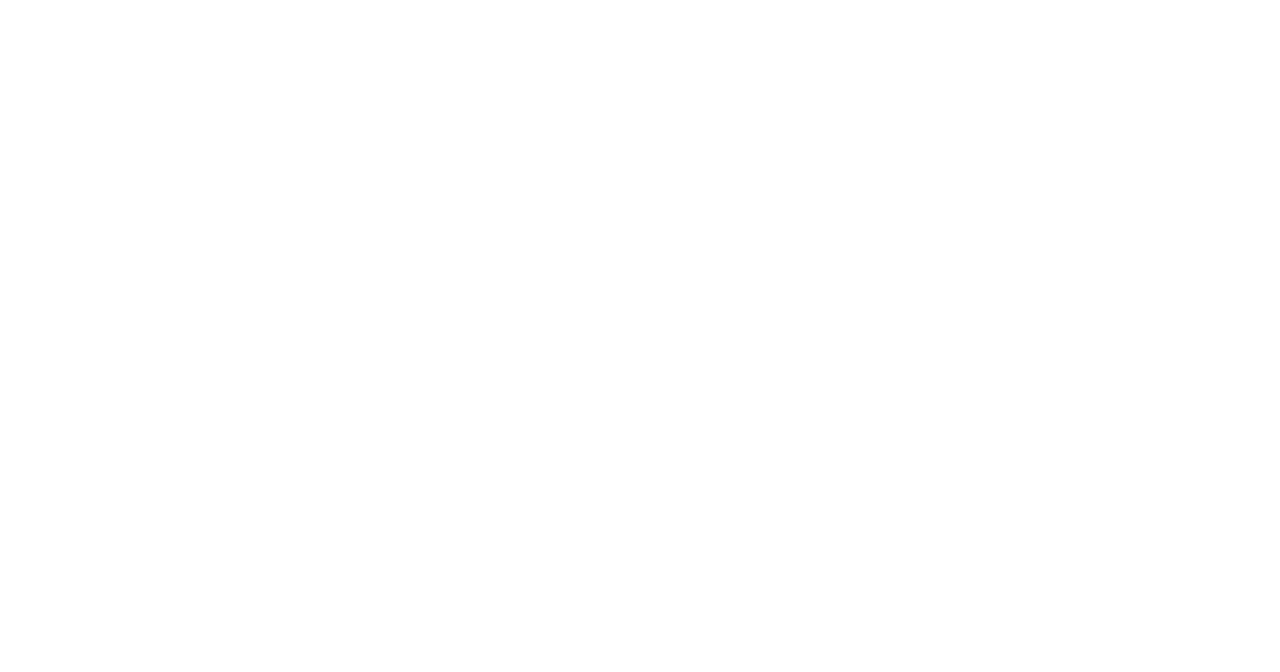
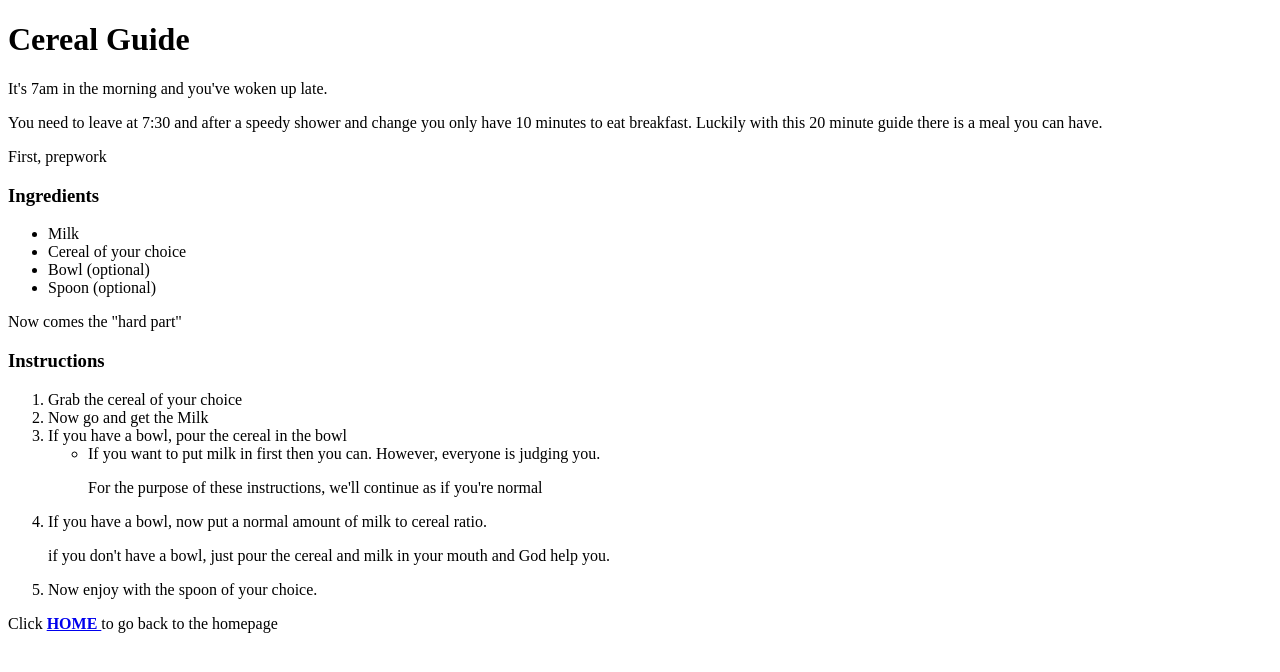
Before and after one commit to RobinOfLocksley/odin-recipes, a plain HTML site: page recipes/cereal.html in a window 1280 px wide. Drawn offline with Linux system fonts and the light colour scheme.

Commit message:
fixed typo and filled content
typo fixed in meat eater page and filled out all written content for cereal recipe

```diff
--- a/recipes/cereal.html
+++ b/recipes/cereal.html
@@ -0,0 +1,46 @@
+<!DOCTYPE html>
+    <html lang="en">
+        <head>
+            <meta charset="UTF-8">
+            <meta name="viewport" content="width=device-width, initial-scale=1.0">
+            <title>Cereal guide</title>
+        </head>
+
+
+        <body>
+            <h1>Cereal Guide</h1>
+
+            <p>It's 7am in the morning and you've woken up late.</p>
+            <p>You need to leave at 7:30 and after a speedy shower and change you only have 10 minutes to eat breakfast. Luckily with this 20 minute guide there is a meal you can have.</p>
+            <p></p>
+            <p>First, prepwork</p>
+            <h3>Ingredients</h3>
+            <ul>
+                <li>Milk</li>
+                <li>Cereal of your choice</li>
+                <li>Bowl (optional)</li>
+                <li>Spoon (optional)</li>
+
+            </ul>
+
+            <p>Now comes the "hard part"</p>
+            <h3>Instructions</h3>
+
+            <ol>
+                <li>Grab the cereal of your choice</li>
+                <li>Now go and get the Milk</li>
+                <li>If you have a bowl, pour the cereal in the bowl</li>
+                <ul>
+                    <li>If you want to put milk in first then you can. However, everyone is judging you.</li>
+                    <p>For the purpose of these instructions, we'll continue as if you're normal</p>
+                </ul>
+                <li>If you have a bowl, now put a normal amount of milk to cereal ratio.</li>
+                <p>if you don't have a bowl, just pour the cereal and milk in your mouth and God help you.</p>
+                <li>Now enjoy with the spoon of your choice.</li>
+            </ol>
+
+            <p>Click <strong><a href="../index.html">HOME </a></strong>to go back to the homepage</p>
+
+        </body>
+
+    </html>
```
Also changed, not shown: catagories/meat-eater.html (+1 -1 lines).
